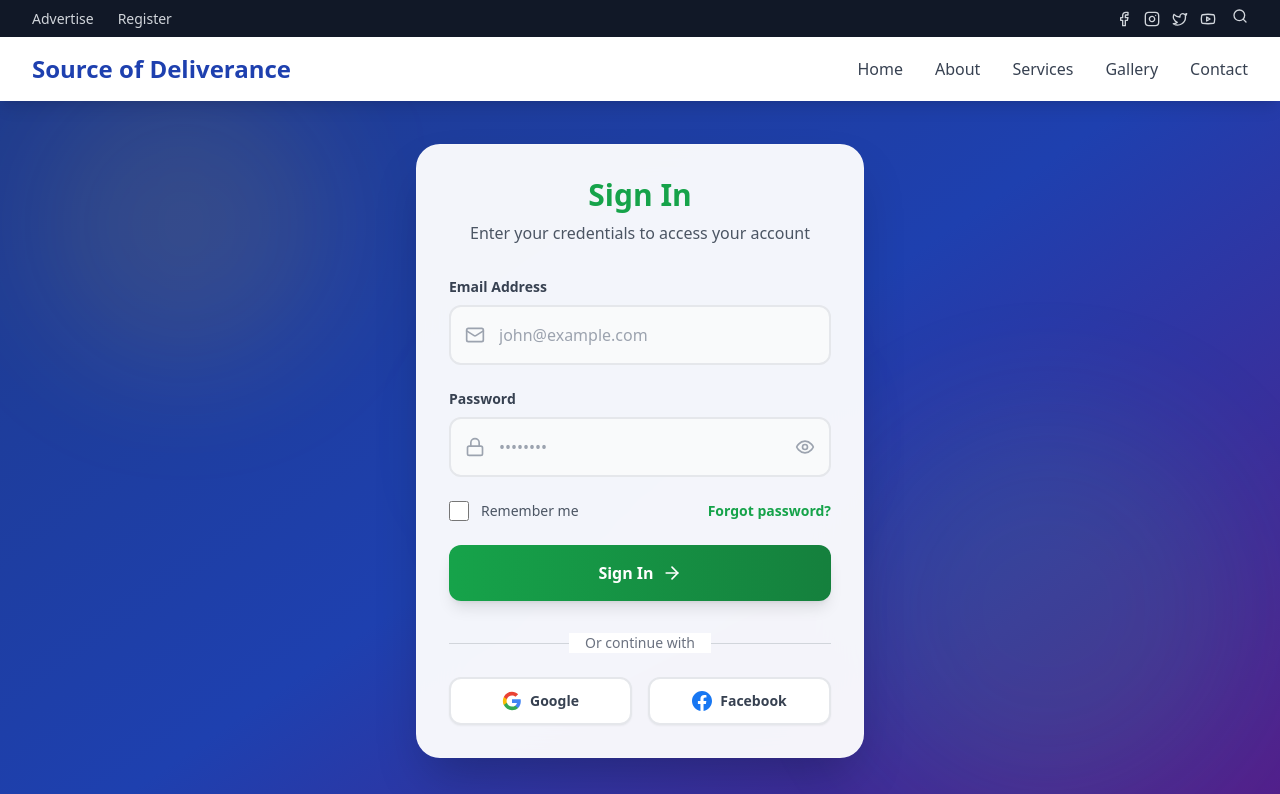
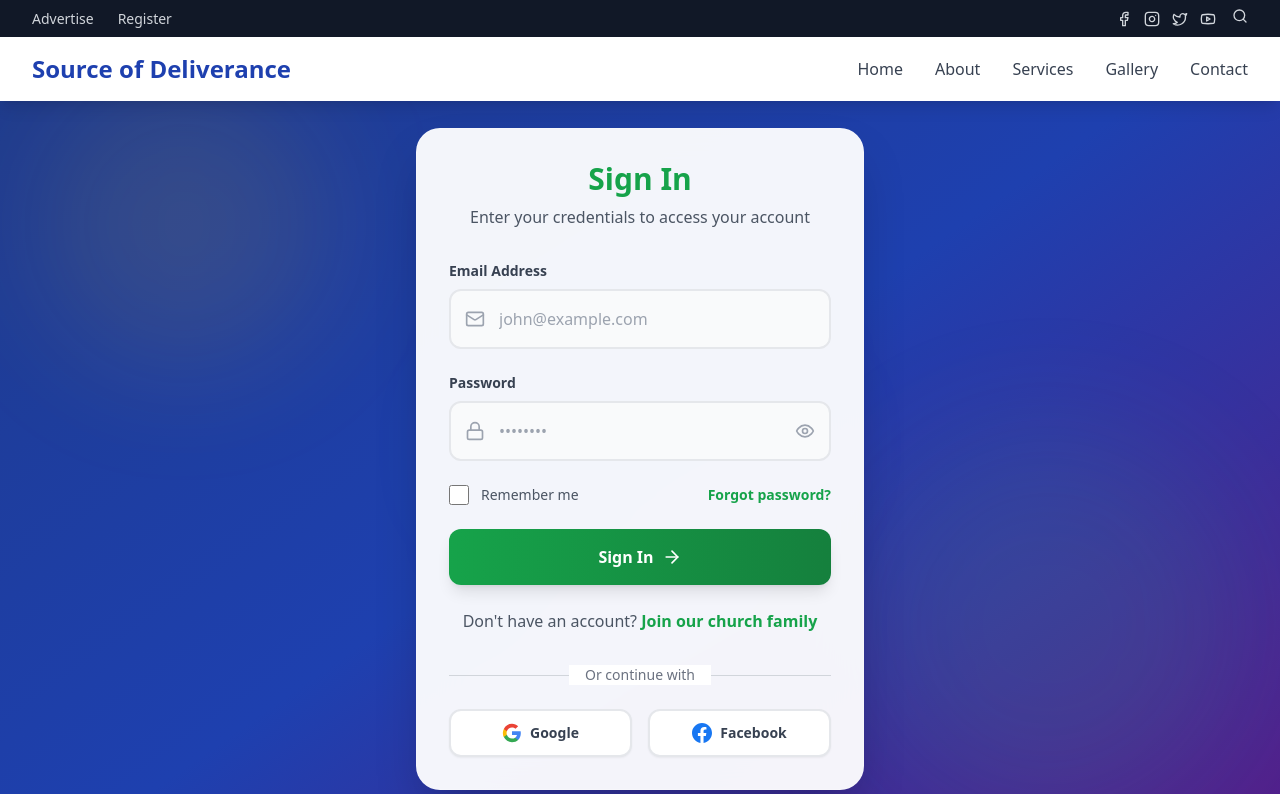
Before and after one commit to Guy1-cmd/Source-of-Deliverance, a React (Vite) app: page /login in a window 1280 px wide. Shown: the top 794 px of the page. Built offline with nearby package versions, Linux system fonts and the light colour scheme.

Commit message:
Add Registration Link to Login Form

```diff
--- a/src/pages/Login.tsx
+++ b/src/pages/Login.tsx
@@ -145,6 +145,19 @@ const Login = () => {
                 </button>
               </form>
 
+              {/* Registration Link */}
+              <div className="mt-6 text-center">
+                <p className="text-gray-600">
+                  Don't have an account?{' '}
+                  <Link
+                    to="/register"
+                    className="text-green-600 hover:text-green-800 font-semibold transition-colors hover:underline"
+                  >
+                    Join our church family
+                  </Link>
+                </p>
+              </div>
+
               {/* Social Login */}
               <div className="mt-8">
                 <div className="relative">
```
